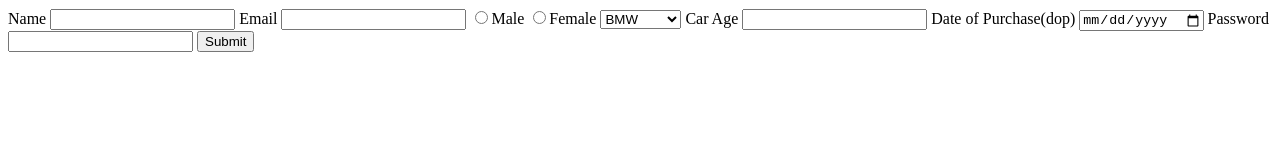
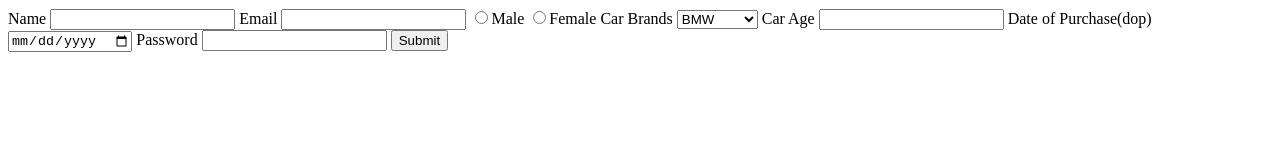
Before and after one commit to acciojob/car-insurance-form-ANSHIKA-VERMA09, a website: page main.html in a window 1280 px wide. Drawn offline with Linux system fonts and the light colour scheme.

Commit message:
created a submission

```diff
--- a/main.html
+++ b/main.html
@@ -14,8 +14,8 @@
 		<input type="email" id="email" required/>
 		<input type="radio" name="gender" required/>Male
 		<input type="radio" name="gender" required/>Female
-		<label for="cars" >
-		<select placeholder="Car Brands" id="cars">
+		<label for="cars" >Car Brands
+		<select  id="cars">
 			<option>BMW</option>
 			<option>AUDI</option>
 			<option>Mercedez</option>
```
